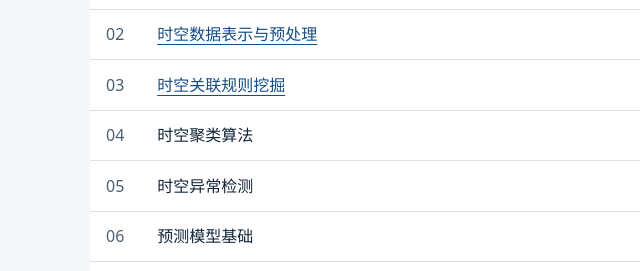
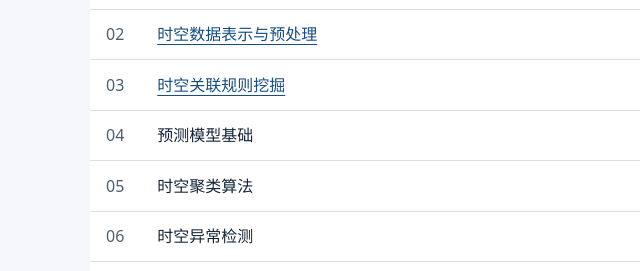
Before and after one commit to GaoYucen/spatiotemporal-data-course, a plain HTML site: page index.html in a window 1280 px wide. Shown: the part 1326-1597 px from the top of the page, 0-640 px from the left. Drawn offline with Linux system fonts and the light colour scheme.

Commit message:
Move forecasting foundations to lecture 4

```diff
--- a/index.html
+++ b/index.html
@@ -70,9 +70,9 @@
         <li><span class="num">01</span><a href="lectures/01/index.html">课程导论与时空数据基础</a><span class="status ready">可学习</span></li>
         <li><span class="num">02</span><a href="lectures/02/index.html">时空数据表示与预处理</a><span class="status ready">可学习</span></li>
         <li><span class="num">03</span><a href="lectures/03/index.html">时空关联规则挖掘</a><span class="status ready">可学习</span></li>
-        <li><span class="num">04</span><span>时空聚类算法</span><span class="status">待发布</span></li>
-        <li><span class="num">05</span><span>时空异常检测</span><span class="status">待发布</span></li>
-        <li><span class="num">06</span><span>预测模型基础</span><span class="status">待发布</span></li>
+        <li><span class="num">04</span><span>预测模型基础</span><span class="status">待发布</span></li>
+        <li><span class="num">05</span><span>时空聚类算法</span><span class="status">待发布</span></li>
+        <li><span class="num">06</span><span>时空异常检测</span><span class="status">待发布</span></li>
         <li><span class="num">07</span><span>图神经网络与时空数据</span><span class="status">待发布</span></li>
         <li><span class="num">08</span><span>强化学习与时空优化</span><span class="status">待发布</span></li>
         <li><span class="num">09</span><span>在线学习与优化</span><span class="status">待发布</span></li>
```
Also changed, not shown: release.json (+6 -6 lines).
